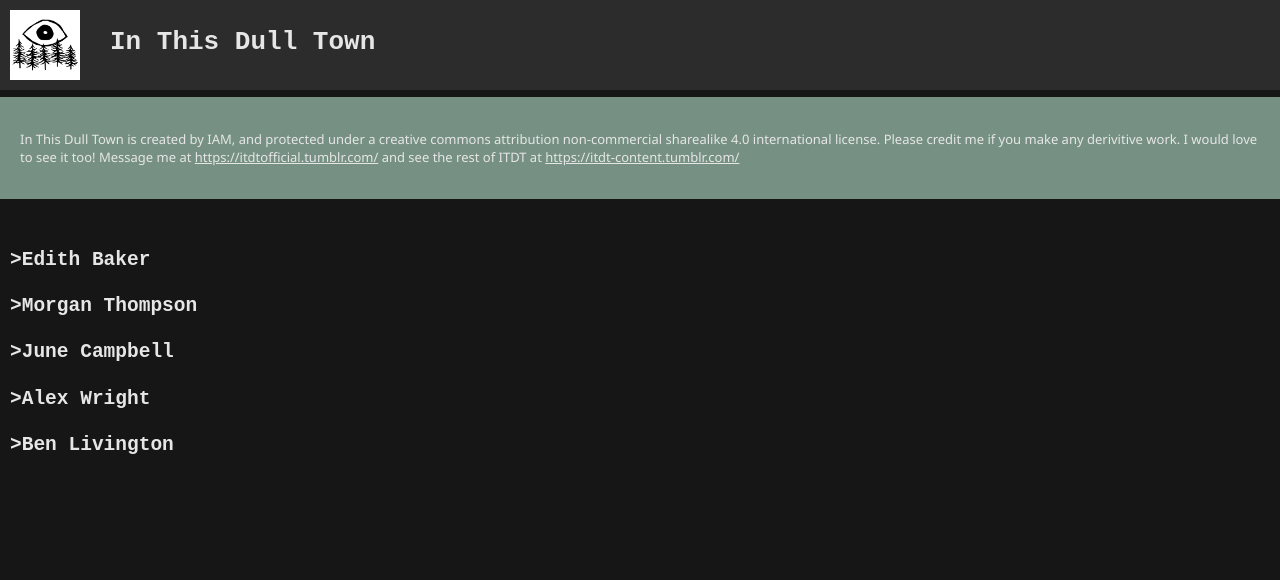
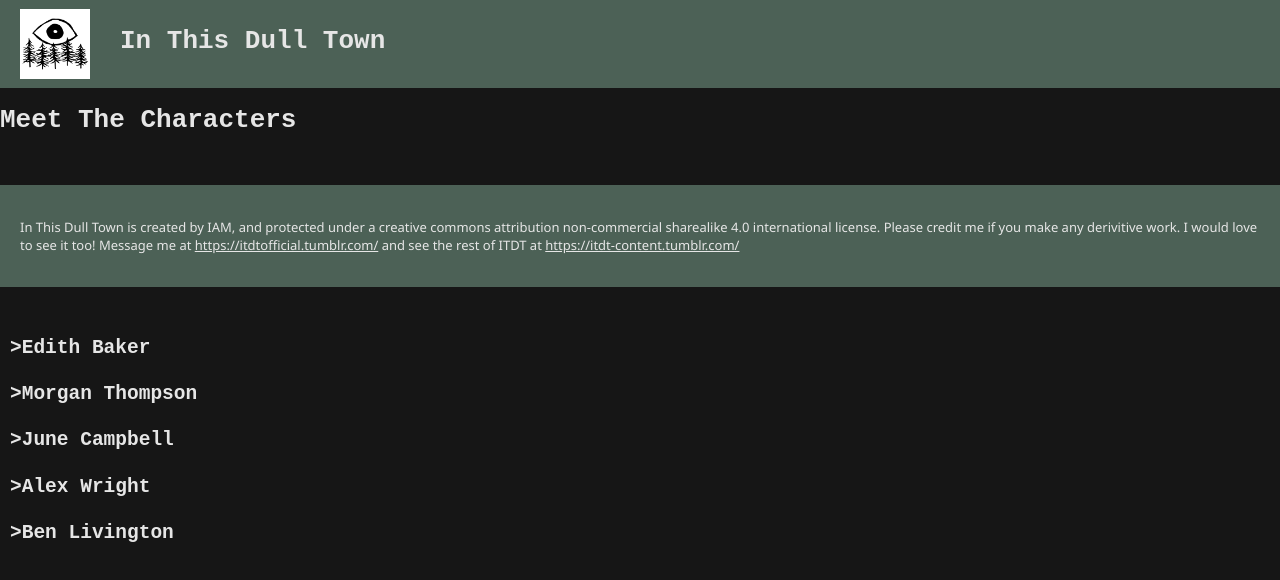
Before and after one commit to Raven-Miller/ITDT-Content, an Eleventy site: page index.html in a window 1280 px wide. Built offline with nearby package versions, Linux system fonts and the light colour scheme; Eleventy itself is replaced by a stand-in of ours; files that its build step writes are made by us from their sources.

Commit message:
headerEdits

```diff
--- a/styles/main.css
+++ b/styles/main.css
@@ -73,7 +73,7 @@
 }
 
 footer {
-  background-color: #769183;
+  background-color: #4c6156;
   padding: 20px;
   margin: 0px;
   gap: 2vw;
@@ -88,13 +88,16 @@
 }
 
 header {
-  background-color: #2c2c2c;
-  position: fixed;
-  top: 0px;
-  width: 100%;
-  padding: 10px;
-  box-sizing: border-box;
-  margin: 0%;
+  background-color: #4c6156;
+  padding: 20px;
+  margin: 0px;
+  display: flex;
+  gap: 2vw;
+  align-items: stretch;
+  position: relative;
+  height: clamp(40px, 6vh, 80px);
+  align-items: center;
+  overflow: hidden;
   grid-row: 1;
 }
 header div {
```
